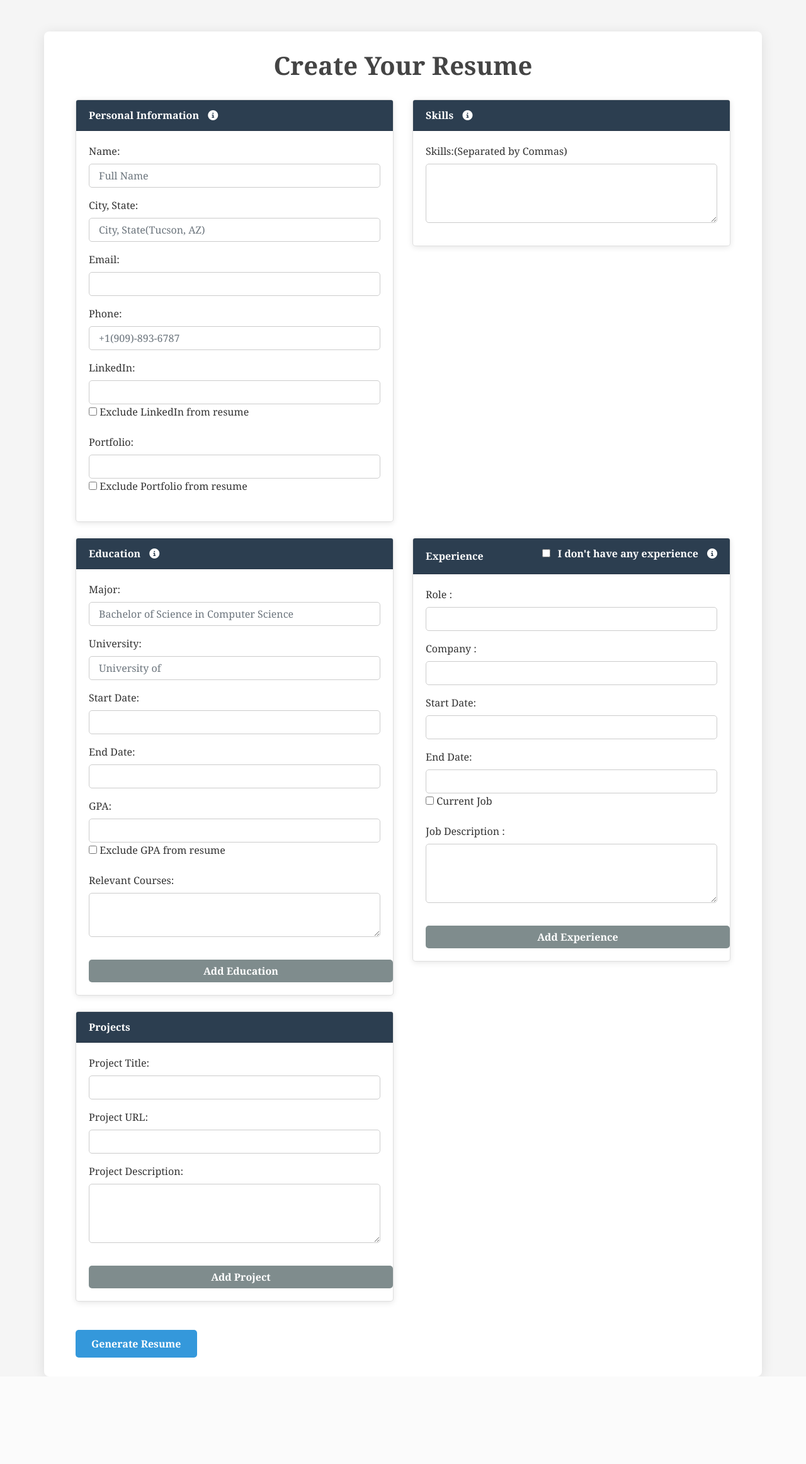
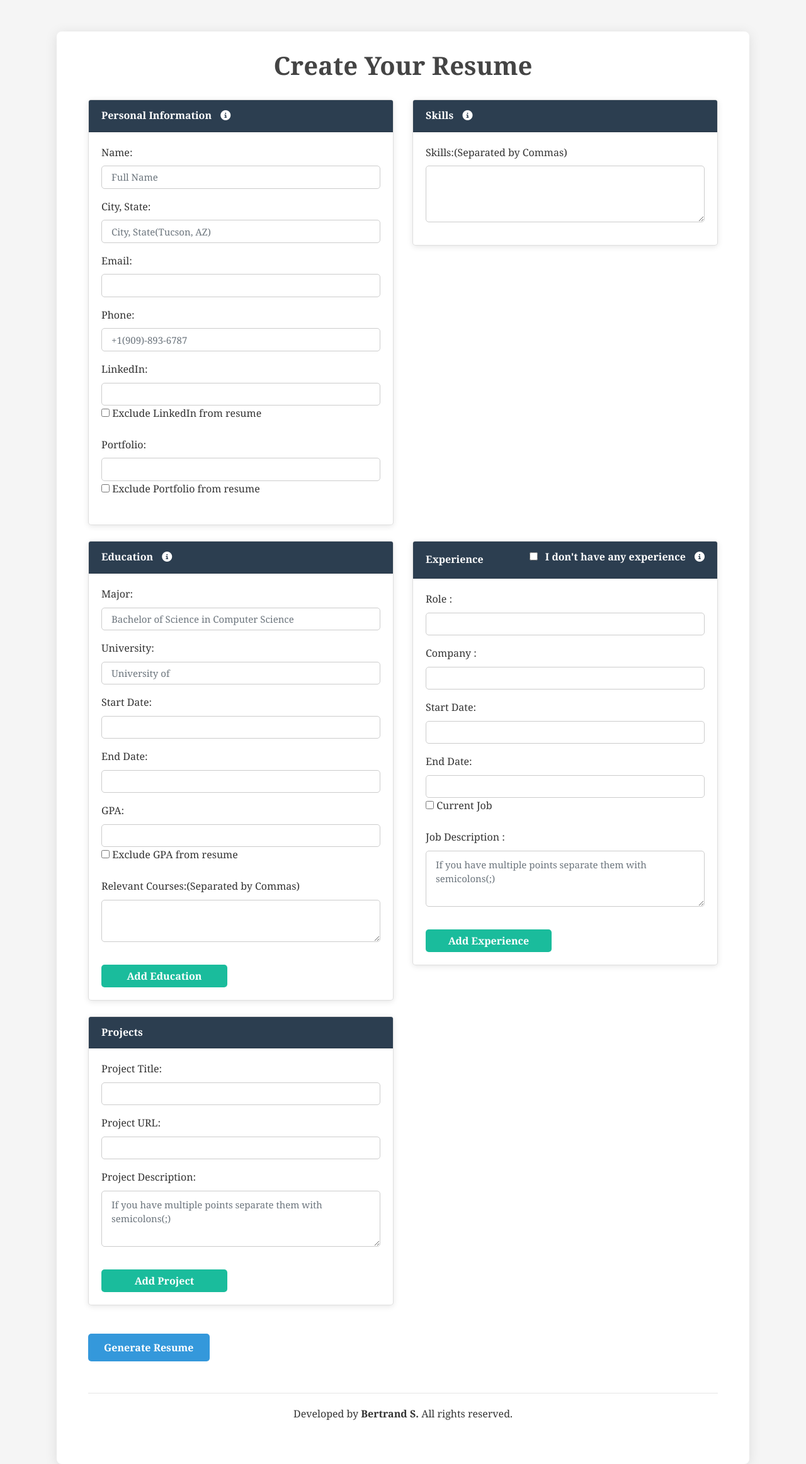
Before and after one commit to SBertrand-47/resumeGenerator, a Flask app: page / in a window 1280 px wide. Shown: the whole page at 63% size. Before the commit the page ends 2186 px from the top, so only its background shows below. Run offline with Flask 3, Linux system fonts and the light colour scheme; some libraries are stand-ins or nearby versions.

Commit message:
Finalizing to deploy on Heroku

```diff
--- a/app.py
+++ b/app.py
@@ -125,10 +125,10 @@ def generate_resume():
     rendered = render_template('resume.html', **data)
 
     # Create a Pdfcrowd API client instance
-    client = pdfcrowd.HtmlToPdfClient('eduard25', '8dd4fd2eb74244424a3e598b70fca921')
+    client = pdfcrowd.HtmlToPdfClient('sergetony47', 'eeb7133656a47637bbfe2aaaf28d71de')
 
     # Set the page margins (top, right, bottom, left) in points
-    client.setPageMargins("2pt", "2pt", "2pt", "2pt")
+    client.setPageMargins("1pt", "1pt", "1pt", "1pt")
 
     # Use HTTP instead of HTTPS
     client.setUseHttp(True)
--- a/templates/home.html
+++ b/templates/home.html
@@ -26,6 +26,7 @@
             font-family: 'Cambria', sans-serif;
             background-color: #f5f5f5;
             color: #333;
+            line-height: 1.6;
         }
 
         .container {
@@ -34,6 +35,7 @@
             border-radius: 8px;
             box-shadow: 0 3px 20px rgba(0, 0, 0, 0.1);
             margin-top: 50px;
+            max-width: 1100px;
         }
 
         h1.text-center {
@@ -45,7 +47,24 @@
             border-radius: 5px;
             box-shadow: 0 2px 10px rgba(0, 0, 0, 0.1);
             margin-bottom: 25px;
+            transition: box-shadow 0.3s; /* Add smooth hover transition */
         }
+        .card:hover {
+    box-shadow: 0 4px 20px rgba(0, 0, 0, 0.2); /* Enhance hover effect */
+}
+
+        .form-control, .form-check-input {
+    font-size: 15px; /* Increase the font size a bit */
+}
+
+/* Buttons Enhancement */
+.btn {
+    transition: background-color 0.3s, box-shadow 0.3s; /* Smooth transitions */
+}
+
+.btn:hover {
+    box-shadow: 0 4px 20px rgba(0, 0, 0, 0.2); /* Add shadow on hover */
+}
 
         .card-header {
             background-color: #2C3E50;
@@ -72,13 +91,15 @@
         }
 
         .btn-secondary {
-            background-color: #7f8c8d;
+            background-color: #1ABC9C; /* teal */
             color: #fff;
             border: none;
+            width:200px;
         }
 
         .btn-secondary:hover {
             background-color: #6c7a89;
+
         }
 
         .btn-primary {
@@ -87,6 +108,9 @@
             color: #fff;
             padding: 10px 25px;
         }
+        .btn-primary:active {
+    transform: scale(0.98); /* Shrink effect on button press */
+}
 
         .btn-primary:hover {
             background-color: #2980B9;
@@ -133,6 +157,38 @@
         .fas.fa-info-circle:hover {
             color: #3498DB;
         }
+
+                footer {
+            border-top: 1px solid #e5e5e5;
+            padding: 20px 0;
+        }
+
+        footer a {
+            color: #3498DB;
+            text-decoration: none;
+        }
+
+        footer a:hover {
+            text-decoration: underline;
+        }
+
+        [data-toggle="tooltip"] {
+    position: relative;
+}
+
+[data-toggle="tooltip"]:hover::before {
+    content: attr(data-title);
+    position: absolute;
+    bottom: 25px;
+    left: 50%;
+    transform: translateX(-50%);
+    background-color: #333;
+    color: white;
+    border-radius: 4px;
+    padding: 5px;
+    font-size: 12px;
+    z-index: 1000;
+}
 
     </style>
 
@@ -235,7 +291,7 @@
                         <input type="hidden" name="education_ids[]" value="0"> <!-- Hidden field -->
                     </div>
                     <div class="form-group">
-                        <label for="courses">Relevant Courses:</label>
+                        <label for="courses">Relevant Courses:(Separated by Commas)</label>
                         <textarea class="form-control" id="courses" name="courses"></textarea>
                     </div>
 
@@ -287,7 +343,7 @@
 
                         <div class="form-group">
                             <label for="job-description">Job Description :</label>
-                            <textarea class="form-control" id="job-description" name="job-description" rows="3"></textarea>
+                            <textarea class="form-control" id="job-description" name="job-description" rows="3" placeholder="If you have multiple points separate them with semicolons(;)"></textarea>
                         </div>
                     </div>
                     <button type="button" class="btn btn-secondary mb-3 ml-3" onclick="addExperience()" id="btnaddexp">Add Experience</button>
@@ -311,7 +367,7 @@
             </div>
             <div class="form-group">
                 <label for="project-description">Project Description:</label>
-                <textarea class="form-control" id="project-description" name="project_descriptions[]" rows="3"></textarea>
+                <textarea class="form-control" id="project-description" name="project_descriptions[]" rows="3" placeholder="If you have multiple points separate them with semicolons(;)"></textarea>
             </div>
         </div>
         <button type="button" class="btn btn-secondary mb-3 ml-3" onclick="addProject()">Add Project</button>
@@ -324,6 +380,10 @@
 
             <button type="submit" class="btn btn-primary mt-3">Generate Resume</button>
         </form>
+        <footer class="mt-5">
+            <p class="text-center">Developed by <b>Bertrand S.</b> All rights reserved.</p>
+        </footer>
+
     </div>
 
 
--- a/users_data.csv
+++ b/users_data.csv
@@ -4,3 +4,7 @@ Bertrand Sibomana,University of Nebraska,sibomana@gmail.com
 Bertrand Sibomana,University of Nebraska,sibomana@gmail.com
 Bertrand Sibomana,University of Nebraska,sibomana@gmail.com
 Bertrand Sibomana,University of Nebraska,sibomana@gmail.com
+Bertrand Sibomana,University of Nebraska,sibomana@gmail.com
+Bertrand Sibomana,University of Nebraska,sibomana@gmail.com
+Bertrand Sibomana,University of Nebraska,sibomana@gmail.com
+Bertrand Sibomana,University of Nebraska,sibomana@gmail.com
```
Also changed, not shown: requirements.txt (+25 -1 lines).
